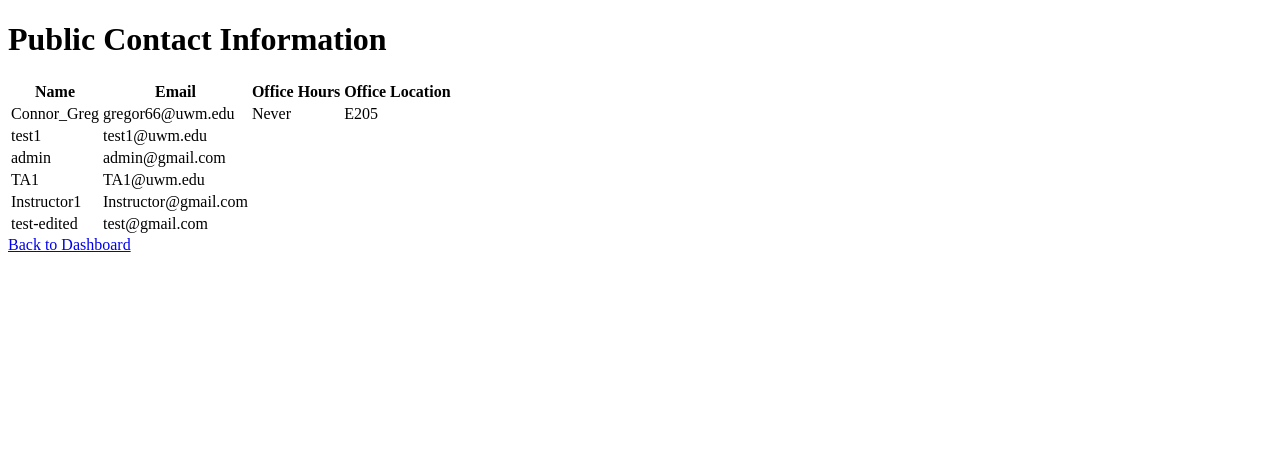
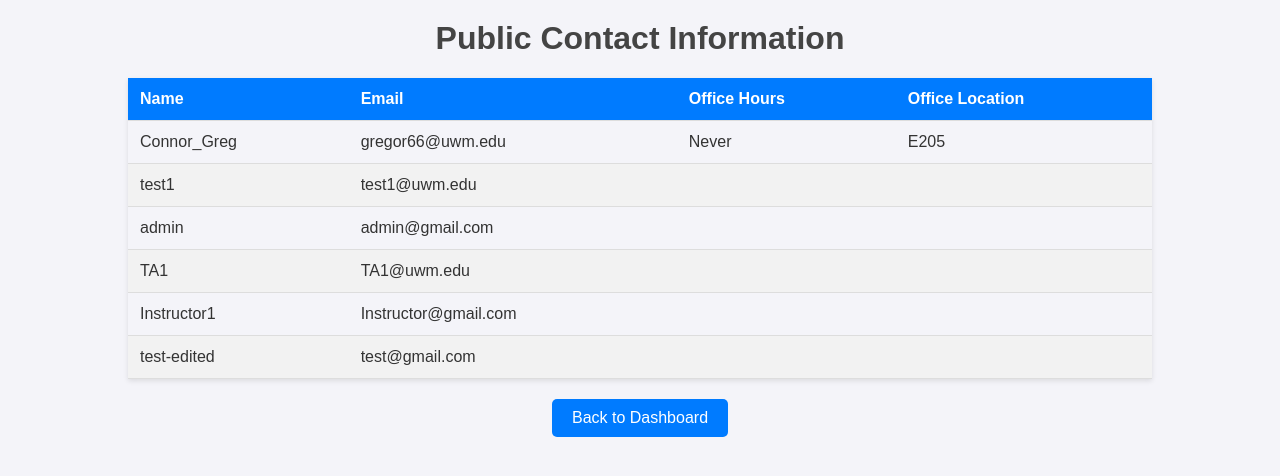
Before and after one commit to Connor-Gregor/TAScheduler, a Django app: page /public-contacts/ in a window 1280 px wide. Shown: the top 476 px of the page. Run offline with Django 5.2, Linux system fonts and the light colour scheme; a user stored in the database is signed in; data comes from the database, SQL or seed files in the repository.

Commit message:
html changes in the public contact information page

```diff
--- a/templates/common/view_public_contacts.html
+++ b/templates/common/view_public_contacts.html
@@ -2,7 +2,65 @@
 <html lang="en">
 <head>
     <meta charset="UTF-8">
+    <meta name="viewport" content="width=device-width, initial-scale=1.0">
     <title>Public Contact Information</title>
+    <style>
+        body {
+            font-family: Arial, sans-serif;
+            margin: 0;
+            padding: 0;
+            background-color: #f4f4f9;
+            color: #333;
+        }
+
+        h1 {
+            text-align: center;
+            margin-top: 20px;
+            color: #444;
+        }
+
+        table {
+            width: 80%;
+            margin: 20px auto;
+            border-collapse: collapse;
+            box-shadow: 0 2px 5px rgba(0, 0, 0, 0.1);
+        }
+
+        th, td {
+            padding: 12px;
+            text-align: left;
+            border-bottom: 1px solid #ddd;
+        }
+
+        th {
+            background-color: #007BFF;
+            color: white;
+        }
+
+        tr:nth-child(even) {
+            background-color: #f2f2f2;
+        }
+
+        tr:hover {
+            background-color: #e9ecef;
+        }
+
+        .back-link {
+            display: block;
+            width: fit-content;
+            margin: 20px auto;
+            padding: 10px 20px;
+            text-decoration: none;
+            background-color: #007BFF;
+            color: white;
+            border-radius: 5px;
+            transition: background-color 0.3s ease-in-out;
+        }
+
+        .back-link:hover {
+            background-color: #0056b3;
+        }
+    </style>
 </head>
 <body>
     <h1>Public Contact Information</h1>
```
